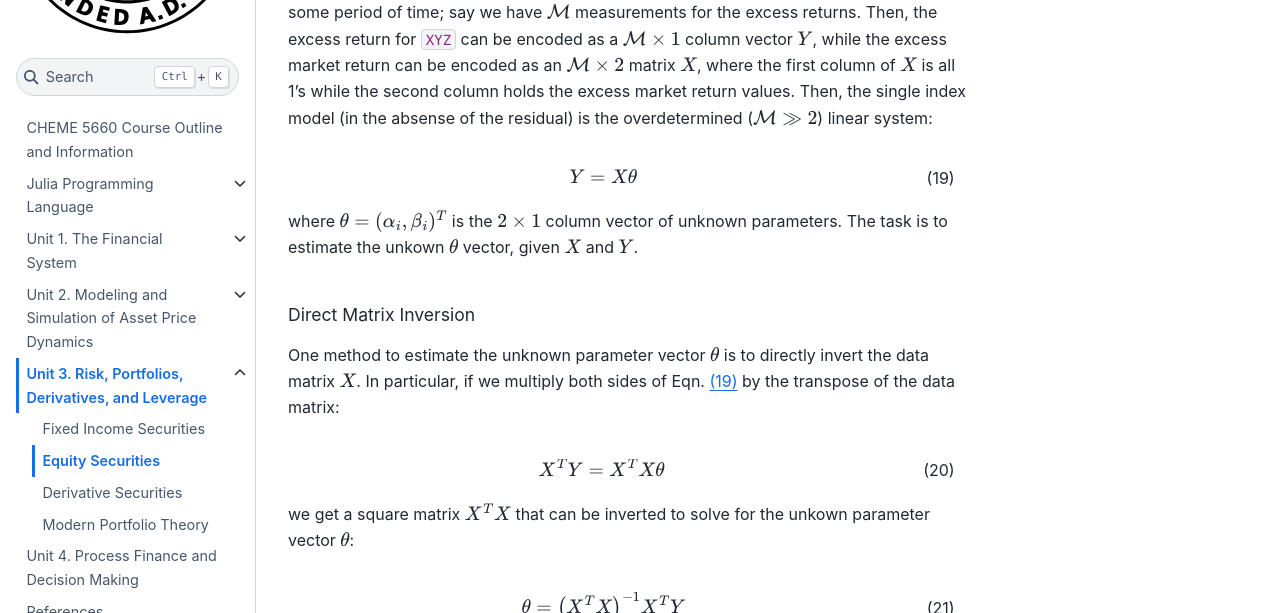
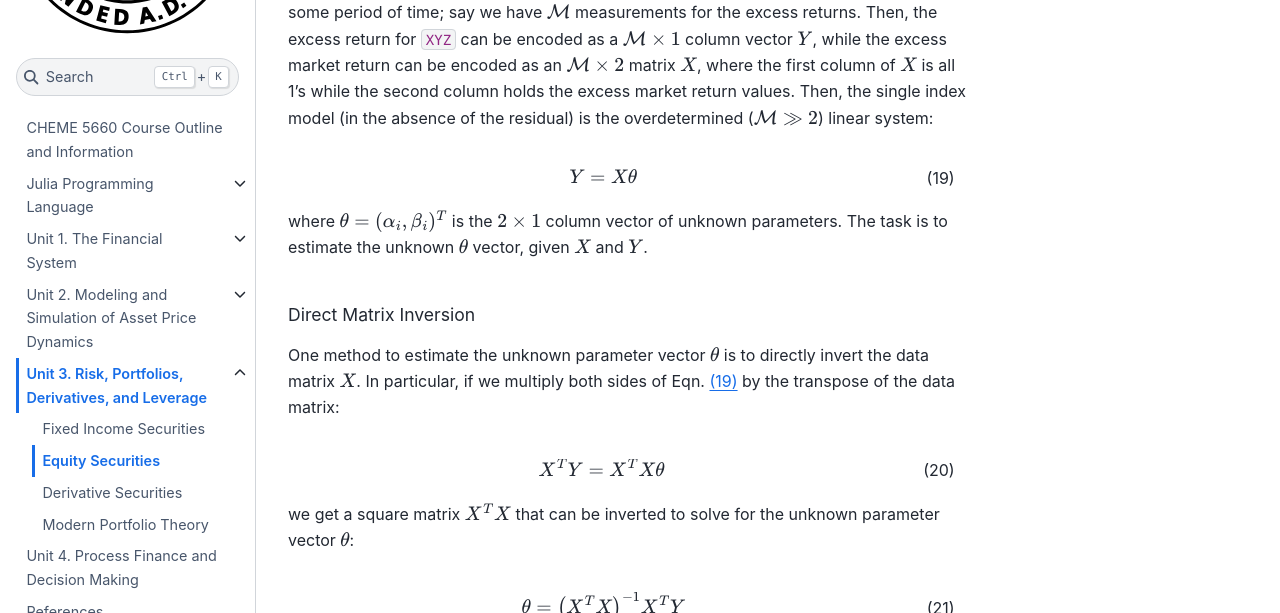
Before and after one commit to varnerlab/CHEME-5660-Markets-Mayhem-Book, a Jupyter Book: the page built from chapter-3-dir/Single-Index-Models.md, in a window 1280 px wide and 900 px high, scrolled down 4673 px. Shown: the part 205-818 px from the top of the window. Built offline with Jupyter Book 1.0.4 settings and Sphinx 7.4.7 and the Sphinx Book theme 1.1.4, drawn with Linux system fonts in a browser that asks for light colours; cross-references to code outside the pages are shown as plain code.

Commit message:
Update Single-Index-Models.md
working on DMI example

````diff
--- a/chapter-3-dir/Single-Index-Models.md
+++ b/chapter-3-dir/Single-Index-Models.md
@@ -258,14 +258,14 @@ Estimating single index models from data reduces to estimating values for the $(
 * Phase 2: Estimate the $\epsilon_{i}(t)$ distribution by computing the residual between the data and the model with parameter values from phase 1.
 
 ##### Phase 1: Estimate $(\alpha_{i},\beta_{i})$.
-Imagine that we have historical data for the excess return of `XYZ` and the market over some period of time; say we have $\mathcal{M}$ measurements for the excess returns. Then, the excess return for `XYZ` can be encoded as a $\mathcal{M}\times{1}$ column vector $Y$, while the excess market return can be encoded as an $\mathcal{M}\times{2}$ matrix $X$, where the first column of $X$ is all 1's while the second column holds the excess market return values. Then, the single index model (in the absense of the residual) is the overdetermined ($\mathcal{M}\gg{2}$) linear system:
+Imagine that we have historical data for the excess return of `XYZ` and the market over some period of time; say we have $\mathcal{M}$ measurements for the excess returns. Then, the excess return for `XYZ` can be encoded as a $\mathcal{M}\times{1}$ column vector $Y$, while the excess market return can be encoded as an $\mathcal{M}\times{2}$ matrix $X$, where the first column of $X$ is all 1's while the second column holds the excess market return values. Then, the single index model (in the absence of the residual) is the overdetermined ($\mathcal{M}\gg{2}$) linear system:
 
 ```{math}
 :label: eqn-linear-sys-sim
 Y = X\theta
 ```
 
-where $\theta = (\alpha_{i},\beta_{i})^{T}$ is the $2\times{1}$ column vector of unknown parameters. The task is to estimate the unkown $\theta$ vector, given $X$ and $Y$.
+where $\theta = (\alpha_{i},\beta_{i})^{T}$ is the $2\times{1}$ column vector of unknown parameters. The task is to estimate the unknown $\theta$ vector, given $X$ and $Y$.
 
 ###### Direct Matrix Inversion
 One method to estimate the unknown parameter vector $\theta$ is to directly invert the data matrix $X$. In particular, if we multiply both sides of Eqn. {eq}`eqn-linear-sys-sim` by the transpose of the data matrix:
@@ -275,7 +275,7 @@ One method to estimate the unknown parameter vector $\theta$ is to directly inve
 X^{T}Y = X^{T}X\theta
 ```
 
-we get a square matrix $X^{T}X$ that can be inverted to solve for the unkown parameter vector $\theta$:
+we get a square matrix $X^{T}X$ that can be inverted to solve for the unknown parameter vector $\theta$:
 
 ```{math}
 :label: eqn-linear-sys-sim-2
````
Also changed, not shown: other parts of chapter-3-dir/Single-Index-Models.md (+2 -2 lines).
